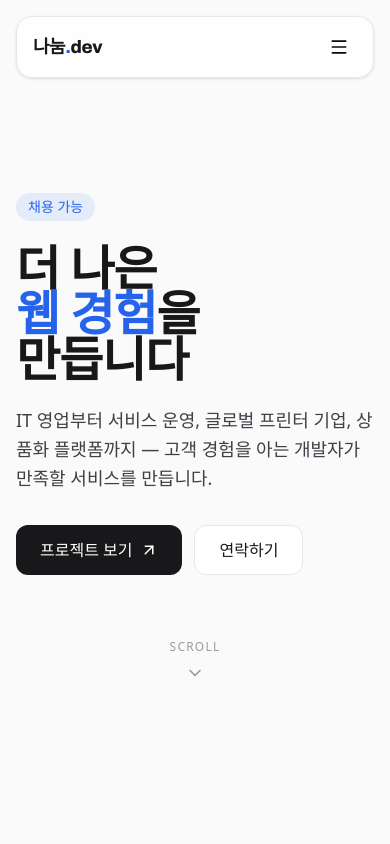
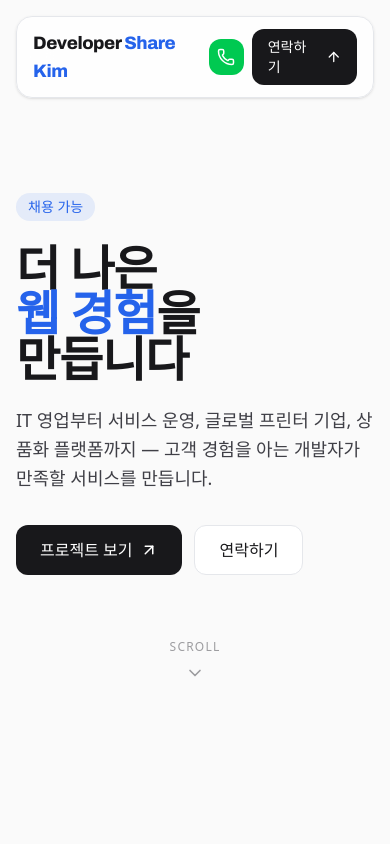
Before and after one commit to sharekim93/portfolio-2026, a Next.js app: page / in a window 390 px wide. Shown: the top 844 px of the page. Built offline with nearby package versions, Linux system fonts and the light colour scheme.

Commit message:
navbar 디자인 변경

```diff
--- a/src/components/navbar.tsx
+++ b/src/components/navbar.tsx
@@ -1,7 +1,6 @@
 "use client";
 
-import { useState } from "react";
-import { ArrowUp, Menu, X } from "lucide-react";
+import { ArrowUp, Phone } from "lucide-react";
 
 const navItems = [
   { label: "프로젝트", href: "#projects" },
@@ -10,7 +9,6 @@ const navItems = [
 ];
 
 export function Navbar() {
-  const [menuOpen, setMenuOpen] = useState(false);
 
   return (
     <nav
@@ -23,7 +21,7 @@ export function Navbar() {
           href="#hero"
           className="font-heading font-extrabold text-lg tracking-tight text-primary"
         >
-          나눔<span className="text-accent">.</span>dev
+          Developer <span className="text-accent">Share Kim</span>
         </a>
 
         <div className="hidden md:flex items-center gap-8">
@@ -38,38 +36,23 @@ export function Navbar() {
           ))}
         </div>
 
+        <div className="flex items-center gap-2">
+          <a
+            href="tel:010-9887-6284"
+            className="inline-flex items-center justify-center w-9 h-9 bg-green-500 text-white rounded-xl hover:bg-green-600 transition-colors duration-200"
+            aria-label="전화 걸기"
+          >
+            <Phone size={18} />
+          </a>
           <a
             href="#contact"
-          className="hidden sm:inline-flex items-center gap-2 bg-primary text-white text-sm font-medium px-4 py-2 rounded-xl hover:bg-accent transition-colors duration-200"
+            className="inline-flex items-center gap-2 bg-primary text-white text-sm font-medium px-4 py-2 rounded-xl hover:bg-accent transition-colors duration-200"
           >
             연락하기
             <ArrowUp size={16} />
           </a>
-
-        <button
-          className="md:hidden p-2"
-          aria-label="메뉴 열기/닫기"
-          aria-expanded={menuOpen}
-          onClick={() => setMenuOpen(!menuOpen)}
-        >
-          {menuOpen ? <X size={20} /> : <Menu size={20} />}
-        </button>
         </div>
-
-      {menuOpen && (
-        <div className="md:hidden mt-2 bg-white/80 backdrop-blur-xl border border-gray-200 rounded-2xl px-4 py-4 shadow-sm">
-          {navItems.map((item) => (
-            <a
-              key={item.href}
-              href={item.href}
-              className="block py-2 text-sm font-medium text-secondary hover:text-primary transition-colors duration-200"
-              onClick={() => setMenuOpen(false)}
-            >
-              {item.label}
-            </a>
-          ))}
       </div>
-      )}
     </nav>
   );
 }
```
Lines whose indentation alone changed are shown as unchanged.
